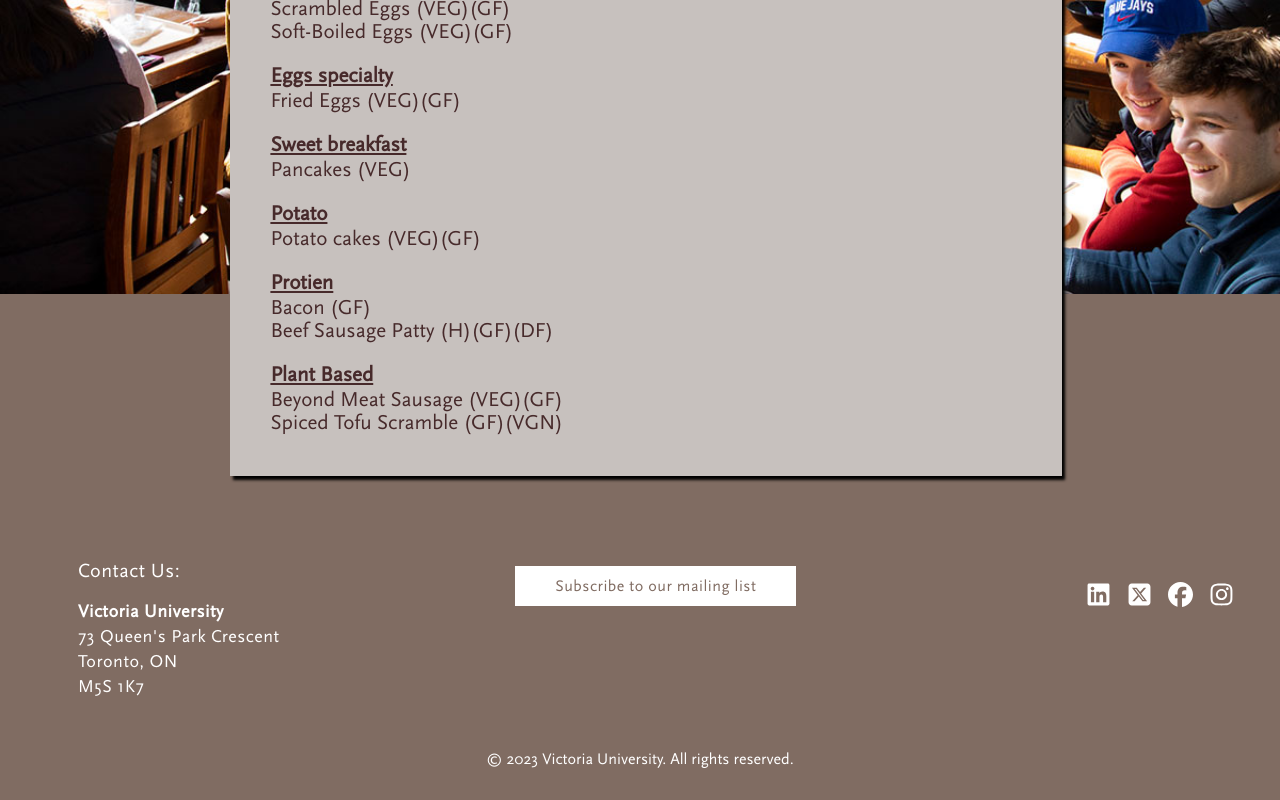
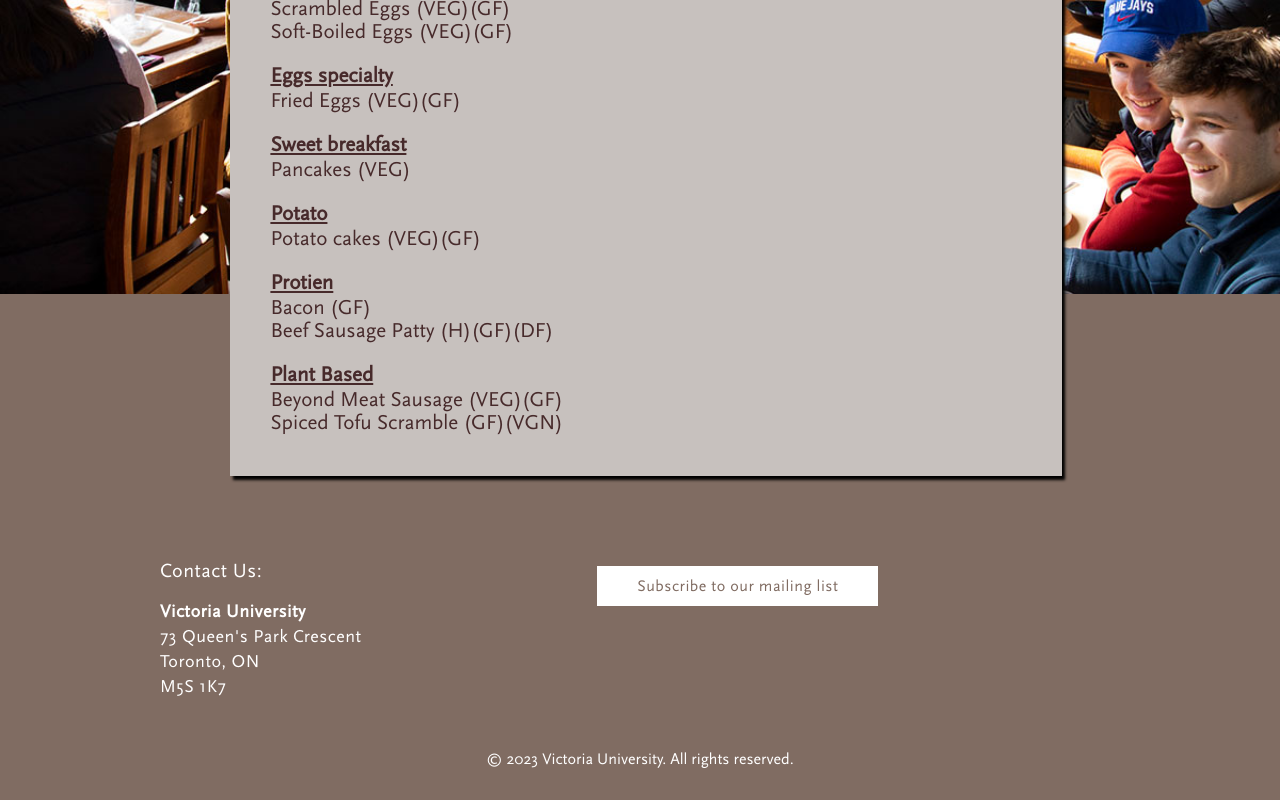
Before and after one commit to shourya134/Burwash-and-Neds-menus, a React (Create React App) app: page / in a window 1280 px wide. Shown: the part 704-1504 px from the top of the page. Built offline with nearby package versions, Linux system fonts and the light colour scheme.

Commit message:
no icons

```diff
--- a/src/components/footer/Footer.jsx
+++ b/src/components/footer/Footer.jsx
@@ -1,6 +1,6 @@
 import React from 'react'
 import './footer.css'
-import { FaInstagram,FaSquareXTwitter,FaFacebook,FaLinkedin } from "react-icons/fa6";
+
 function Footer() {
 
   return (
@@ -19,10 +19,7 @@ function Footer() {
 
         <div className='for-mail'><a href="https://www.vicu.utoronto.ca/subscribe-to-our-mailing-list/" className='subscribe'>Subscribe to our mailing list </a></div>
         <div className='socials'>
-          <a className='icons' href="https://www.linkedin.com/school/university-of-toronto---victoria-university/" aria-label="LinkedIn"><FaLinkedin size={'25px'} /></a>
-          <a className='icons' href="https://twitter.com/VicCollege_UofT" aria-label="Twitter"><FaSquareXTwitter size={'25px'}/></a>
-          <a className='icons' href="https://www.facebook.com/vicu.utoronto/" aria-label="Facebook"><FaFacebook size={'25px'}/></a>
-          <a className='icons' href="https://www.instagram.com/viccollege/?hl=en" aria-label="Instagram"><FaInstagram size={'25px'}/></a>
+
         </div>
 
 
```
